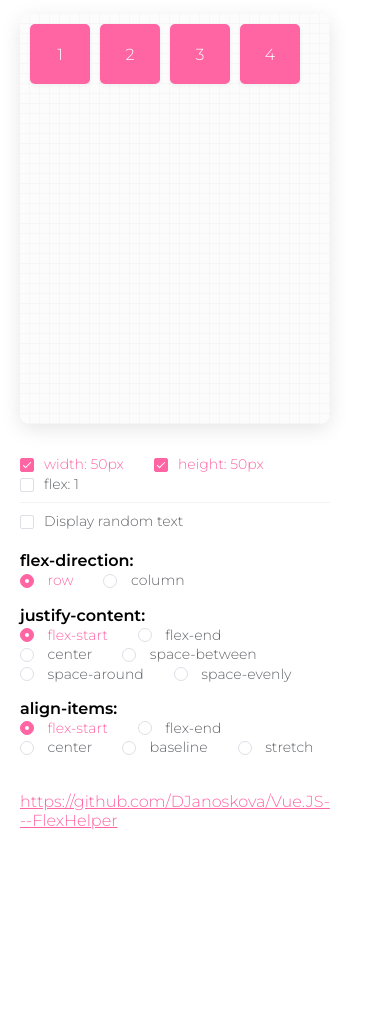
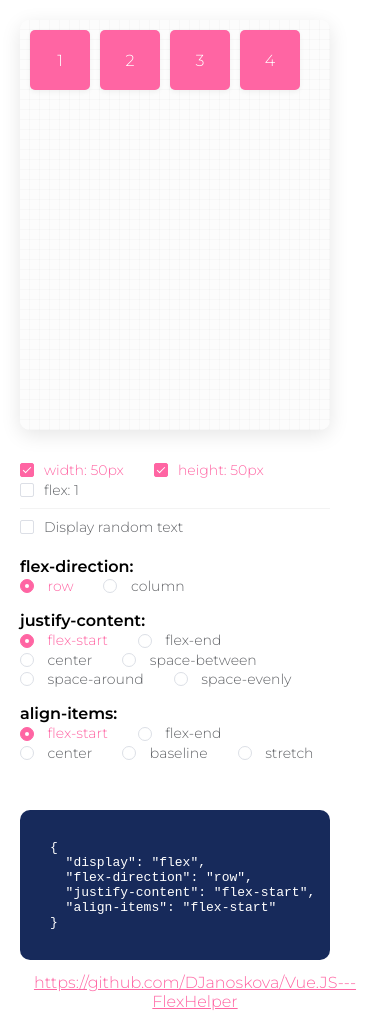
Before and after one commit to DJanoskova/Vue.JS---FlexHelper, a Vue app: page / in a window 390 px wide. Before the commit the page ends 844 px from the top, so only its background shows below. Built offline with nearby package versions, Linux system fonts and the light colour scheme.

Commit message:
add visible source code, improve responsivity

```diff
--- a/src/App.vue
+++ b/src/App.vue
@@ -6,28 +6,34 @@
       </ElCol>
       <ElCol :sm="24" :lg="12">
         <div class="flex-picker">
-          <p v-for="(option, key) in options" :key="option.name">
-            <strong>{{ option.name }}:</strong>
+          <p v-for="(optionValues, name) in options" :key="name">
+            <strong>{{ name }}:</strong>
             <br>
-            <ElRadio v-model="properties[key]"
+            <ElRadio v-model="properties[name]"
+              v-for="value in optionValues"
               :label="value"
-              v-for="value in option.values"
-              :key="value.name">
+              :key="value">
               {{ value }}
             </ElRadio>
           </p>
           <br>
-          <a href="https://github.com/DJanoskova/Vue.JS---FlexHelper" target="_blank">
-            https://github.com/DJanoskova/Vue.JS---FlexHelper
-          </a>
         </div>
+        <pre>{{ properties }}</pre>
       </ElCol>
     </ElRow>
+
+    <div class="footer">
+      <a href="https://github.com/DJanoskova/Vue.JS---FlexHelper" target="_blank">
+        https://github.com/DJanoskova/Vue.JS---FlexHelper
+      </a>
+    </div>
   </div>
 </template>
 
 <script>
 import { Radio, Row, Col } from 'element-ui';
+
+import { containerOptions } from './const';
 
 import ChildContainer from './components/ChildContainer';
 
@@ -37,24 +43,11 @@ export default {
     return {
       properties: {
         display: 'flex',
-        flexDirection: 'row',
-        justifyContent: 'flex-start',
-        alignItems: 'flex-start'
+        'flex-direction': 'row',
+        'justify-content': 'flex-start',
+        'align-items': 'flex-start'
       },
-      options: {
-        flexDirection: {
-          name: 'flex-direction',
-          values: ['row', 'column']
-        },
-        justifyContent: {
-          name: 'justify-content',
-          values: ['flex-start', 'flex-end', 'center', 'space-between', 'space-around', 'space-evenly']
-        },
-        alignItems: {
-          name: 'align-items',
-          values: ['flex-start', 'flex-end', 'center', 'baseline', 'stretch']
-        }
-      }
+      options: containerOptions
     }
   },
   components: {
--- a/src/assets/css/main.scss
+++ b/src/assets/css/main.scss
@@ -28,12 +28,11 @@ a {
 }
 
 #app {
-  display: flex;
-  flex: 1;
-  align-items: center;
-
   @media all and (min-width: 1024px) {
     padding: 0 50px;
+    display: flex;
+    flex: 1;
+    align-items: center;
   }
 
   @media all and (max-width: 1024px) {
@@ -95,3 +94,15 @@ hr {
     margin-bottom: 20px;
   }
 }
+
+.footer {
+  text-align: center;
+
+  @media all and (min-width: 1024px) {
+    position: fixed;
+    bottom: 0;
+    height: 40px;
+    width: 100%;
+    left: 0;
+  }
+}
--- /dev/null
+++ b/src/const.js
@@ -0,0 +1,5 @@
+export const containerOptions = {
+  'flex-direction': ['row', 'column'],
+  'justify-content': ['flex-start', 'flex-end', 'center', 'space-between', 'space-around', 'space-evenly'],
+  'align-items': ['flex-start', 'flex-end', 'center', 'baseline', 'stretch']
+}
```
Also changed, not shown: 7 other files (tests, documents, lock files or other folders).
